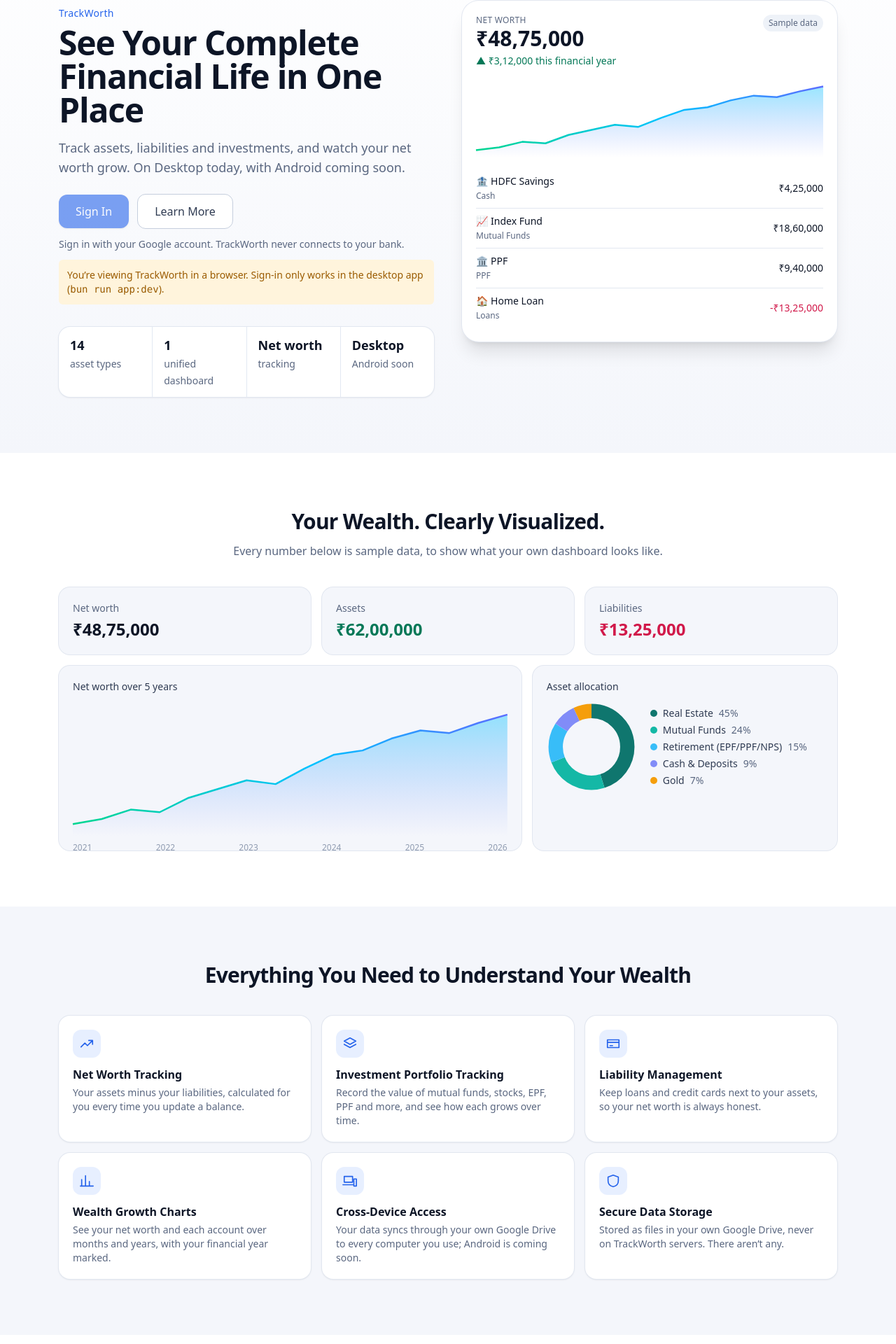
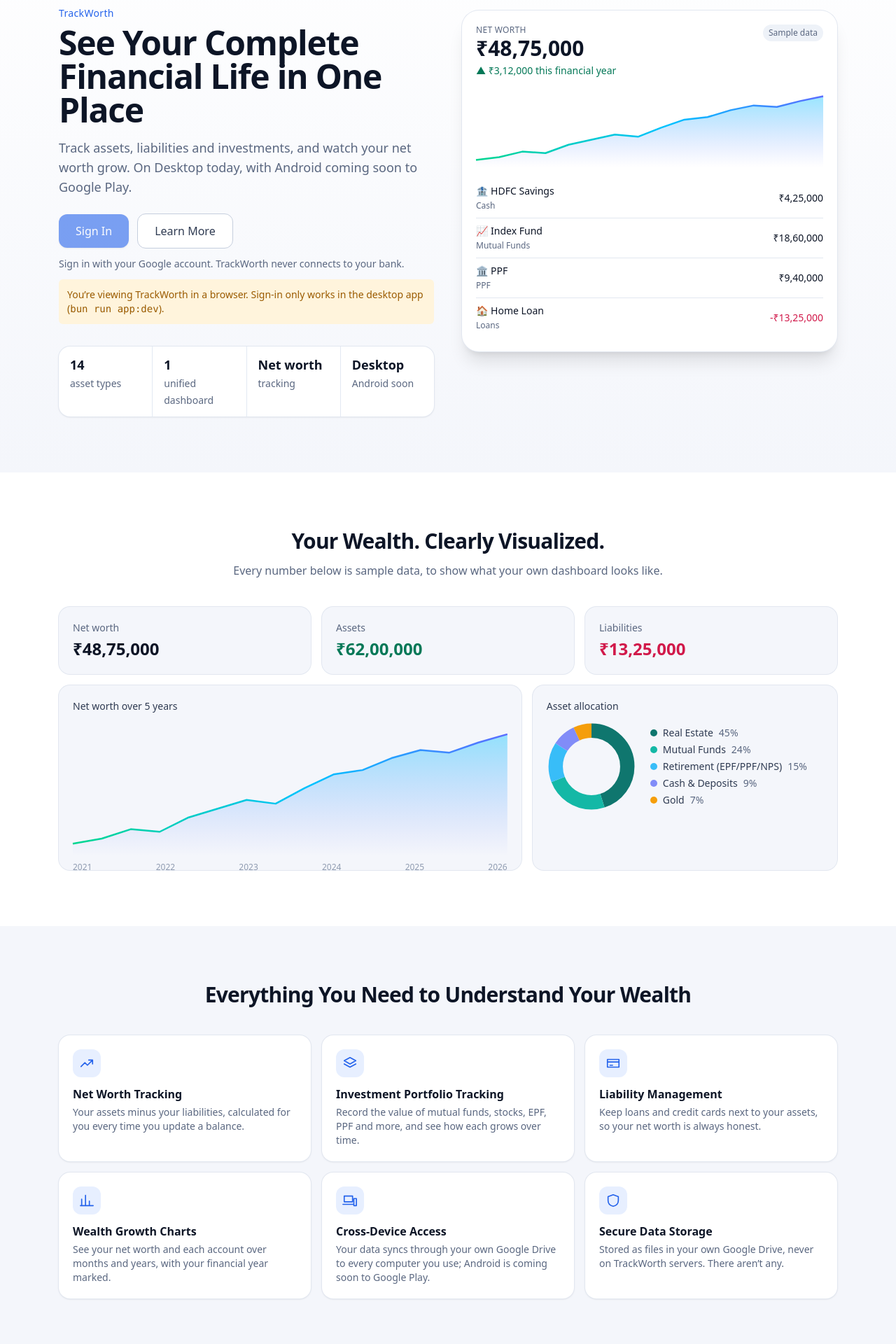
Before and after one commit to ggeorge76/track-worth, a React (Vite) app: page / in a window 1280 px wide. Shown: the part 220-2140 px from the top of the page at 70% size. Built offline with nearby package versions, Linux system fonts and the light colour scheme.

Commit message:
chore(landing): Android is "coming soon to Google Play"
The app runs on Android, but nobody can install it until it's on Play,
so it stays 'coming soon', now saying where: the hero line, the
cross-device feature, the FAQ and the platform card.

Co-Authored-By: Claude Opus 5.5 <noreply@anthropic.com>

```diff
--- a/src/features/landing/LandingPage.tsx
+++ b/src/features/landing/LandingPage.tsx
@@ -7,7 +7,7 @@ import * as Icon from './landingIcons';
 
 /**
  * The page shown before sign-in. Claims here must stay true to what the app does today
- * (SOUL.md "Honest numbers"): sample data is labelled, Android and charts are marked "coming
+ * (SOUL.md "Honest numbers"): sample data is labelled, Android is marked "coming
  * soon", and there is no sign-up, pricing or testimonials, only "Sign In".
  */
 
@@ -169,7 +169,7 @@ const FEATURES: [Icon.IconName, string, string, string?][] = [
   [
     'devices',
     'Cross-Device Access',
-    'Your data syncs through your own Google Drive to every computer you use; Android is coming soon.',
+    'Your data syncs through your own Google Drive to every computer you use; Android is coming soon to Google Play.',
   ],
   [
     'shield',
@@ -214,7 +214,7 @@ const FAQ: [string, string][] = [
   ],
   [
     'Can I use it on multiple devices?',
-    'Yes. Install it on each computer and sign in with the same Google account. An Android app is coming soon.',
+    'Yes. Install it on each computer and sign in with the same Google account. An Android app is coming soon to Google Play.',
   ],
 ];
 
@@ -258,7 +258,7 @@ export function LandingPage() {
               </h1>
               <p className="mt-4 max-w-xl text-lg text-ink-muted">
                 Track assets, liabilities and investments, and watch your net worth grow. On Desktop
-                today, with Android coming soon.
+                today, with Android coming soon to Google Play.
               </p>
               <div className="mt-6 flex flex-wrap items-center gap-3">
                 <SignInButton large />
@@ -538,7 +538,7 @@ export function LandingPage() {
             </div>
             <div className="rounded-3xl bg-canvas p-6 ring-1 ring-line">
               <h3 className="flex items-center gap-2 font-semibold text-ink">
-                <Icon.Glyph name="phone" /> Android App <Badge>Coming soon</Badge>
+                <Icon.Glyph name="phone" /> Android App <Badge>Coming soon to Google Play</Badge>
               </h3>
               <p className="mt-1 text-sm text-ink-muted">
                 The same app and the same data, on your phone.
```
Also changed, not shown: 1 other file (tests, documents, lock files or other folders).
